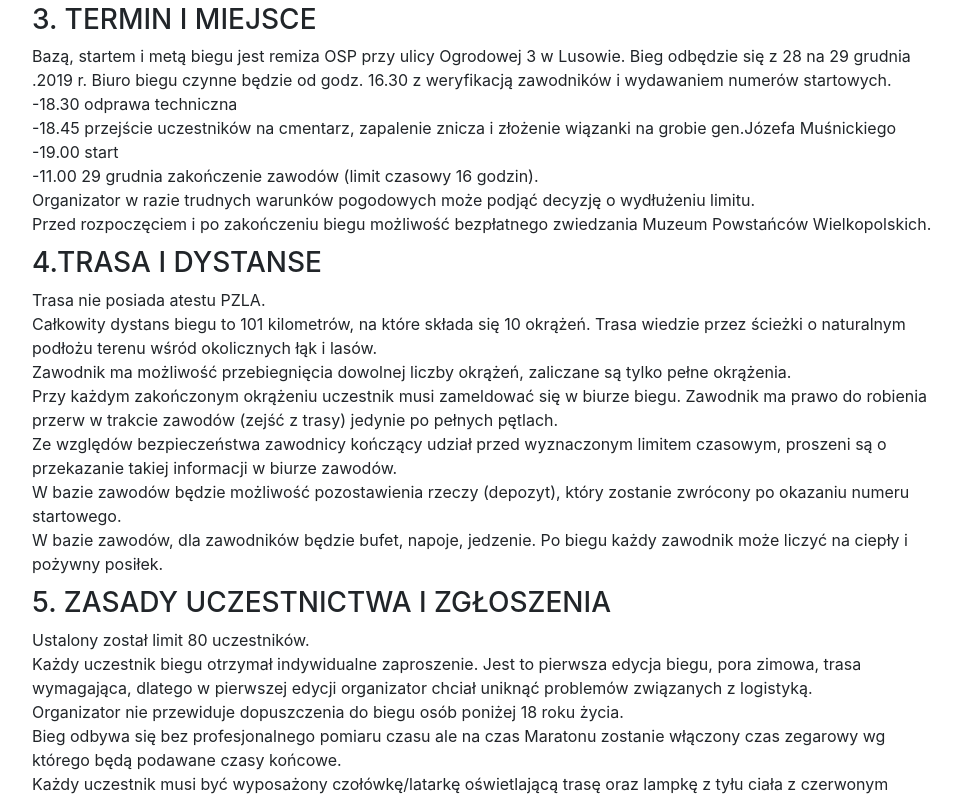
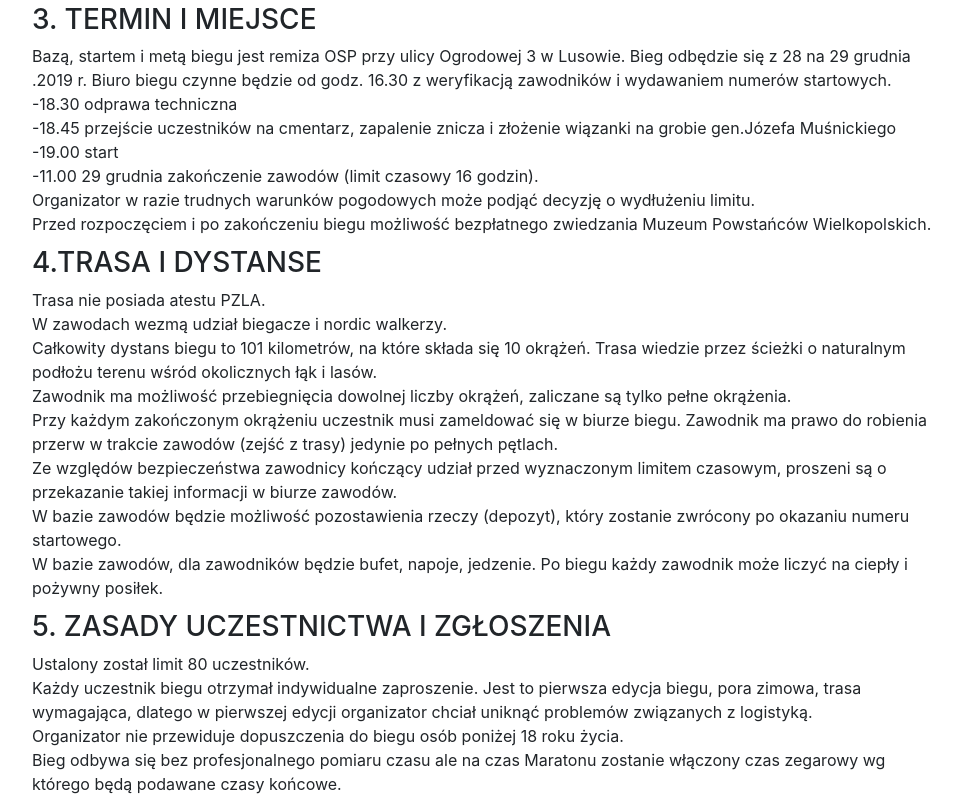
Before and after one commit to sowacx/bieggenerala, a React (Create React App) app in the folder bieg-generala-app/: page /Rules in a window 1280 px wide. Shown: the part 469-1266 px from the top of the page, without its empty margins (158-1119 px from the left). Built offline with nearby package versions, Linux system fonts and the light colour scheme.

Commit message:
fixes at rules

```diff
--- a/bieg-generala-app/src/Rules.js
+++ b/bieg-generala-app/src/Rules.js
@@ -47,6 +47,8 @@ class Rules extends Component {
           <h3>4.TRASA I DYSTANSE</h3>
           <p>
             Trasa nie posiada atestu PZLA.
+            <br />
+            W zawodach wezmą udział biegacze i nordic walkerzy.
             <br />
             Całkowity dystans biegu to 101 kilometrów, na które składa się 10
             okrążeń. Trasa wiedzie przez ścieżki o naturalnym podłożu terenu
```
